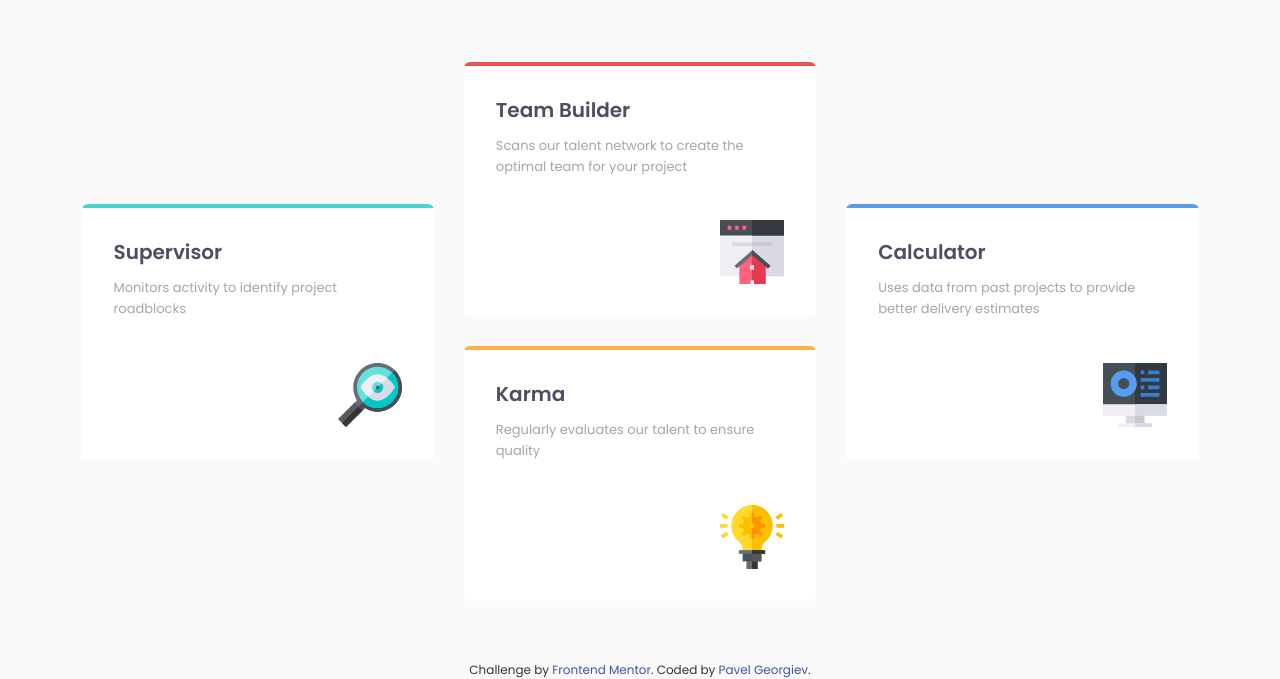
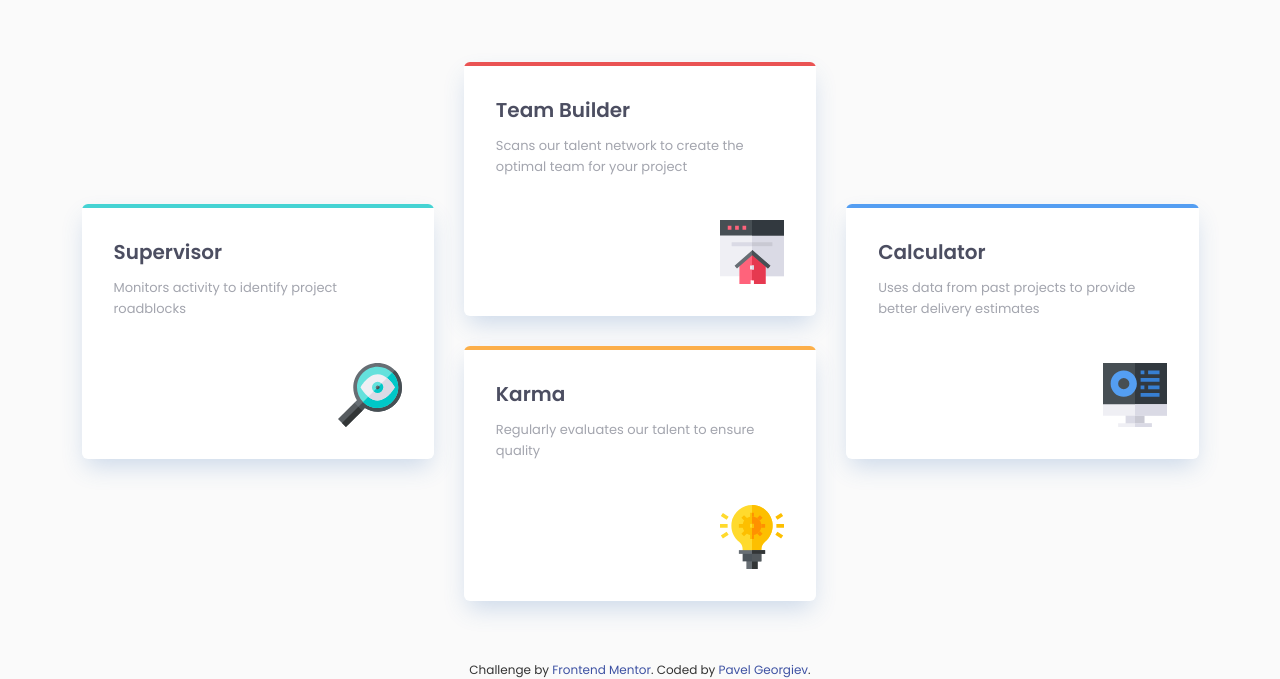
Before and after one commit to iPavelGeorgiev/four-card-feature-section, a website: page src/index.html in a window 1280 px wide. Shown: the part 242-921 px from the top of the page. Drawn offline with Linux system fonts and the light colour scheme.

Commit message:
Add box-shadow to card container

```diff
--- a/src/scss/components/_card.scss
+++ b/src/scss/components/_card.scss
@@ -6,6 +6,7 @@
   background-color: colors.$white;
   border-radius: 0.6rem;
   padding: 3.2rem;
+  box-shadow: 0 11px 25px -4px #3c72b93d;
   overflow: hidden;
 
   &-title {
```
Also changed, not shown: src/css/main.css.
